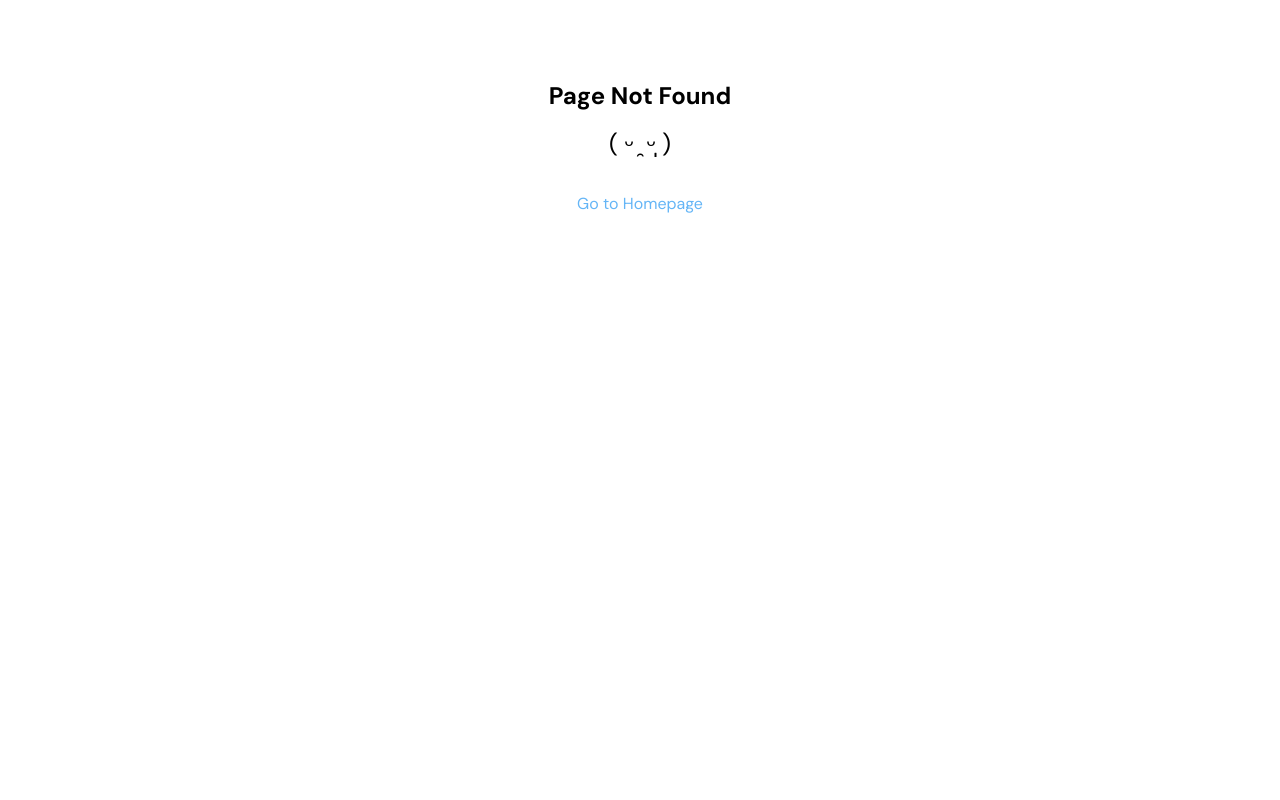
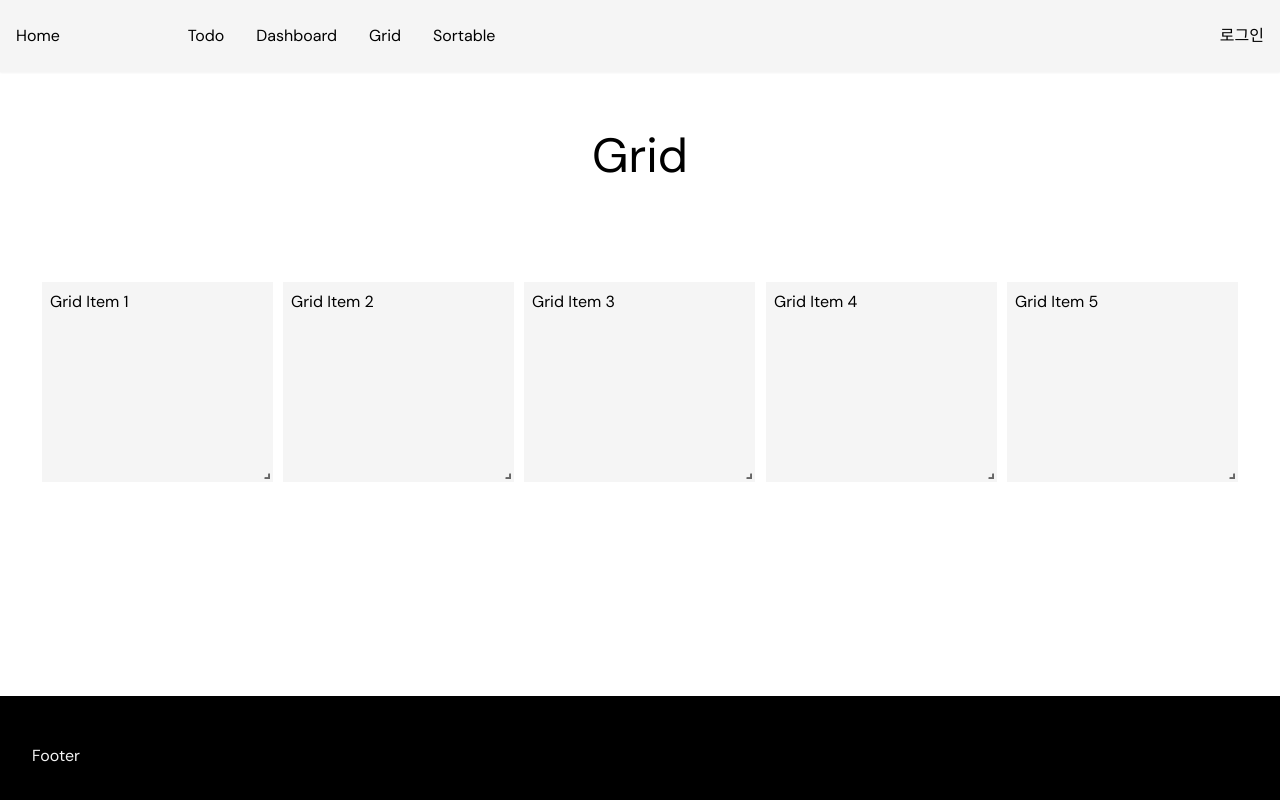
Before and after one commit to jinyoung4478/teacano-client, a React (Vite) app: page /grid in a window 1280 px wide. Before the commit this address had no page. Built offline with nearby package versions, Linux system fonts and the light colour scheme.

Commit message:
Dashboard 페이지 Grid 페이지로 이전

```diff
--- a/src/components/layouts/Header.tsx
+++ b/src/components/layouts/Header.tsx
@@ -16,6 +16,7 @@ export function Header() {
           </Link>
           <Link to="/todos">Todo</Link>
           <Link to="/dashboard">Dashboard</Link>
+          <Link to="/grid">Grid</Link>
           <Link to="/sortable">Sortable</Link>
         </div>
         <Link to="/login">
--- a/src/pages/Dashboard.tsx
+++ b/src/pages/Dashboard.tsx
@@ -3,46 +3,12 @@ import { Header, Main, Footer } from "@/components/layouts";
 
 const ResponsiveGridLayout = WidthProvider(Responsive);
 
-const INIT_LAYOUT = [
-  { i: "Grid Item 1", x: 0, y: 0, w: 1, h: 1 },
-  { i: "Grid Item 2", x: 1, y: 0, w: 1, h: 1 },
-  { i: "Grid Item 3", x: 2, y: 0, w: 1, h: 1 },
-  { i: "Grid Item 4", x: 3, y: 0, w: 1, h: 1 },
-  { i: "Grid Item 5", x: 4, y: 0, w: 1, h: 1 },
-];
-
 const Dashboard = () => {
-  const getLayouts = () => {
-    const savedLayouts = localStorage.getItem("grid-layout");
-    return savedLayouts ? JSON.parse(savedLayouts) : { lg: INIT_LAYOUT };
-  };
-
-  const handleLayoutChange = (layouts: Layout[]) => {
-    localStorage.setItem("grid-layout", JSON.stringify({ lg: layouts }));
-  };
-
   return (
     <>
       <Header />
       <Main>
         <h1 className="text-center text-clamp my-12">Dashboard</h1>
-        <div className="p-8 bg-red-100">
-          <ResponsiveGridLayout
-            layouts={getLayouts()}
-            breakpoints={{ lg: 1200, md: 996, sm: 768, xs: 480, xxs: 0 }}
-            cols={{ lg: 5, md: 4, sm: 3, xs: 2, xxs: 1 }}
-            rowHeight={200}
-            width={1000}
-            isResizable={true}
-            onLayoutChange={handleLayoutChange}
-          >
-            {INIT_LAYOUT.map((item) => (
-              <div key={item.i} className="bg-[#f5f5f5]">
-                <div className="p-2">{item.i}</div>
-              </div>
-            ))}
-          </ResponsiveGridLayout>
-        </div>
       </Main>
       <Footer />
     </>
--- /dev/null
+++ b/src/pages/Grid.tsx
@@ -0,0 +1,52 @@
+import { Responsive, WidthProvider, Layout } from "react-grid-layout";
+import { Header, Main, Footer } from "@/components/layouts";
+
+const ResponsiveGridLayout = WidthProvider(Responsive);
+
+const INIT_LAYOUT = [
+  { i: "Grid Item 1", x: 0, y: 0, w: 1, h: 1 },
+  { i: "Grid Item 2", x: 1, y: 0, w: 1, h: 1 },
+  { i: "Grid Item 3", x: 2, y: 0, w: 1, h: 1 },
+  { i: "Grid Item 4", x: 3, y: 0, w: 1, h: 1 },
+  { i: "Grid Item 5", x: 4, y: 0, w: 1, h: 1 },
+];
+
+const Grid = () => {
+  const getLayouts = () => {
+    const savedLayouts = localStorage.getItem("grid-layout");
+    return savedLayouts ? JSON.parse(savedLayouts) : { lg: INIT_LAYOUT };
+  };
+
+  const handleLayoutChange = (layouts: Layout[]) => {
+    localStorage.setItem("grid-layout", JSON.stringify({ lg: layouts }));
+  };
+
+  return (
+    <>
+      <Header />
+      <Main>
+        <h1 className="text-center text-clamp my-12">Grid</h1>
+        <div className="p-8">
+          <ResponsiveGridLayout
+            layouts={getLayouts()}
+            breakpoints={{ lg: 1200, md: 996, sm: 768, xs: 480, xxs: 0 }}
+            cols={{ lg: 5, md: 4, sm: 3, xs: 2, xxs: 1 }}
+            rowHeight={200}
+            width={1000}
+            isResizable={true}
+            onLayoutChange={handleLayoutChange}
+          >
+            {INIT_LAYOUT.map((item) => (
+              <div key={item.i} className="bg-[#f5f5f5]">
+                <div className="p-2">{item.i}</div>
+              </div>
+            ))}
+          </ResponsiveGridLayout>
+        </div>
+      </Main>
+      <Footer />
+    </>
+  );
+};
+
+export default Grid;
--- a/src/routes.tsx
+++ b/src/routes.tsx
@@ -4,6 +4,7 @@ import { NotLoginRequire } from "@/components/LoginRequire";
 import Home from "@/pages/Home";
 import Todo from "@/pages/Todo";
 import Dashboard from "@/pages/Dashboard";
+import Grid from "@/pages/Grid";
 import SortablePage from "@/pages/Sortable";
 import NotFound from "@/pages/NotFound";
 
@@ -25,6 +26,10 @@ const routes = createBrowserRouter([
         element: <Dashboard />,
       },
       {
+        path: "/grid",
+        element: <Grid />,
+      },
+      {
         path: "/sortable",
         element: <SortablePage />,
       },
```
